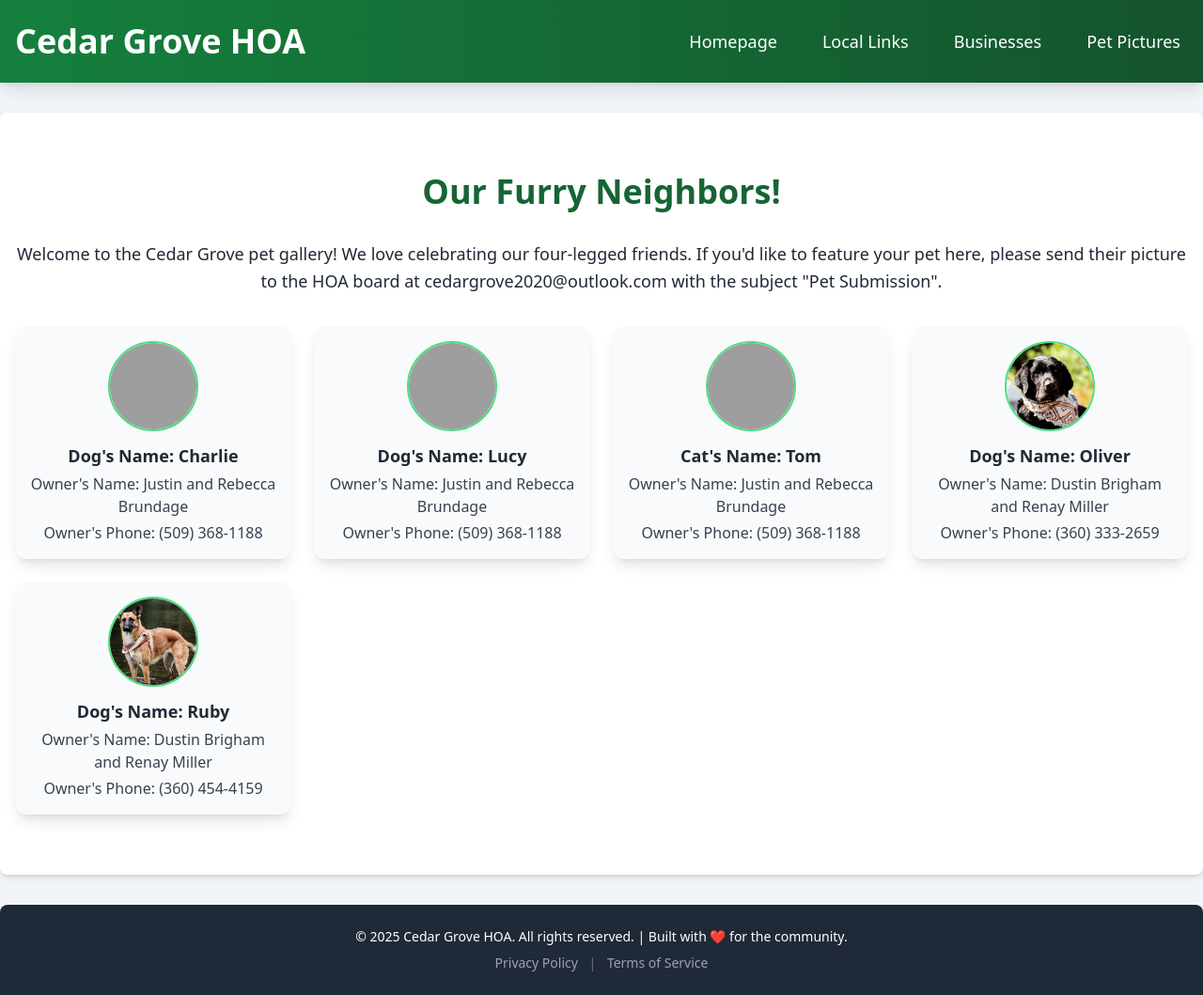
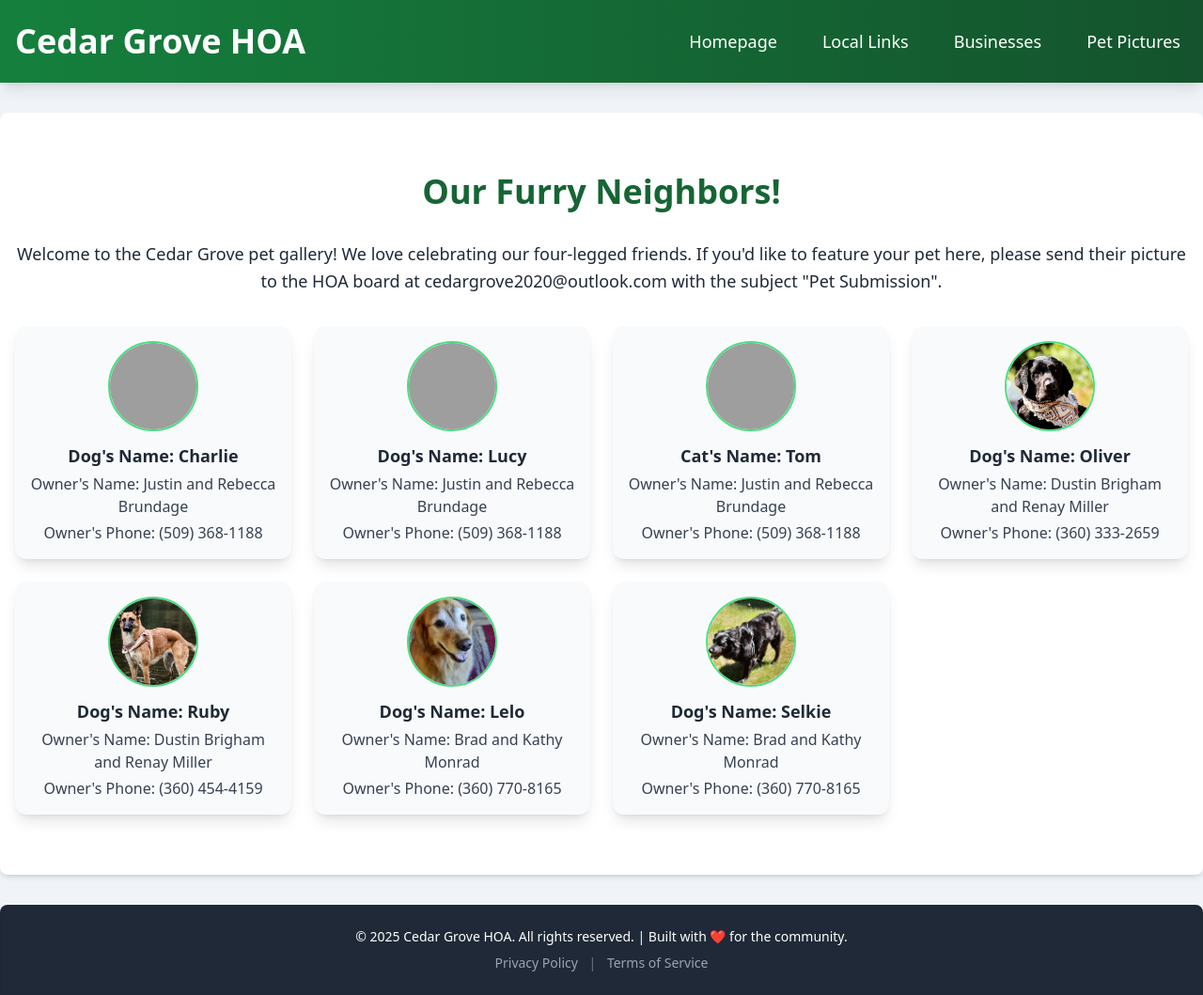
Before and after one commit to EngSmallz/CedarGrove, a plain HTML site: page dogs.html in a window 1280 px wide. Shown: the whole page at 94% size. Drawn offline with nearby package versions, Linux system fonts and the light colour scheme; grey boxes are pictures that could not be loaded.

Commit message:
more pets

```diff
--- a/dogs.html
+++ b/dogs.html
@@ -63,6 +63,18 @@
                 <p class="text-base text-gray-700 mb-1">Owner's Name: Dustin Brigham and Renay Miller</p>
                 <p class="text-base text-gray-700">Owner's Phone: (360) 454-4159</p>
             </div>
+                        <div class="bg-gray-50 p-4 rounded-xl shadow-lg flex flex-col items-center text-center">
+                <img src="https://engsmallz.github.io/CedarGrove/static/pets/Lelo.jpg" alt="Lelo the Golden Retreiver" class="rounded-full w-24 h-24 object-cover mb-3 border-2 border-green-400">
+                <p class="text-lg font-semibold text-gray-800 mb-1">Dog's Name: Lelo</p>
+                <p class="text-base text-gray-700 mb-1">Owner's Name: Brad and Kathy Monrad</p>
+                <p class="text-base text-gray-700">Owner's Phone: (360) 770-8165</p>
+            </div>
+            <div class="bg-gray-50 p-4 rounded-xl shadow-lg flex flex-col items-center text-center">
+                <img src="https://engsmallz.github.io/CedarGrove/static/pets/Selkie.jpg" alt="Selkie the Black Lab" class="rounded-full w-24 h-24 object-cover mb-3 border-2 border-green-400">
+                <p class="text-lg font-semibold text-gray-800 mb-1">Dog's Name: Selkie</p>
+                <p class="text-base text-gray-700 mb-1">Owner's Name: Brad and Kathy Monrad</p>
+                <p class="text-base text-gray-700">Owner's Phone: (360) 770-8165</p>
+            </div>
             <!-- Add more dog listings here -->
         </div>
     </section>
```
Also changed, not shown: static/pets/Lelo.jpg (added), static/pets/Selkie.jpg (added).
